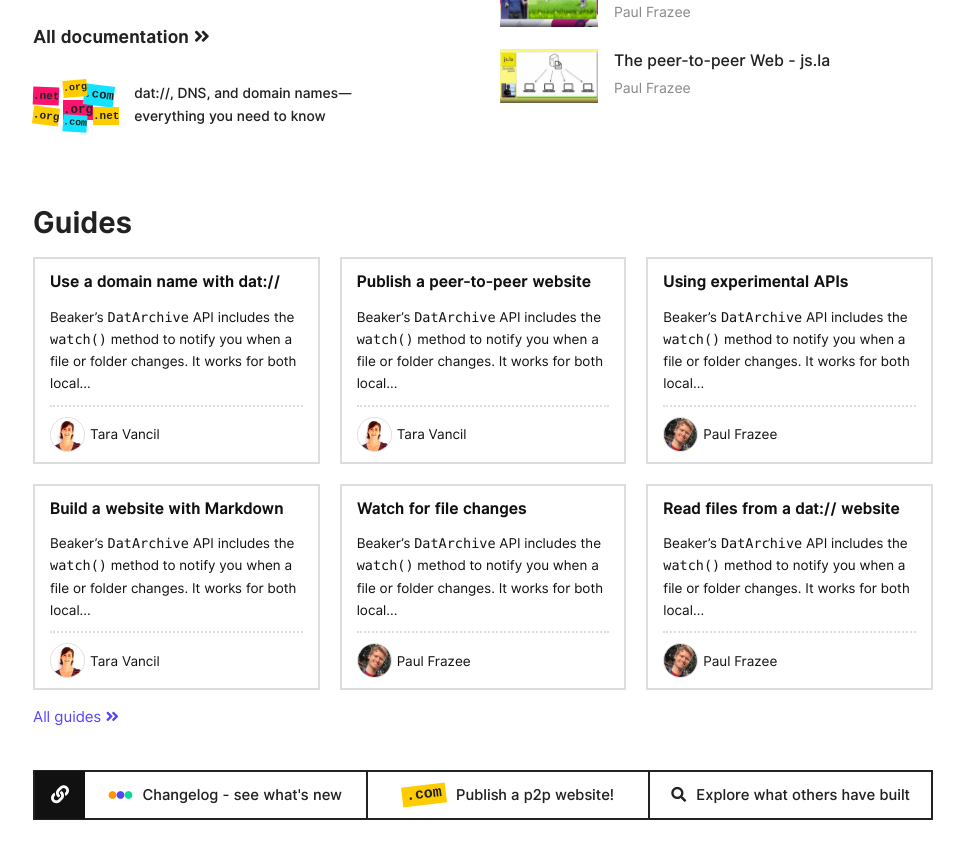
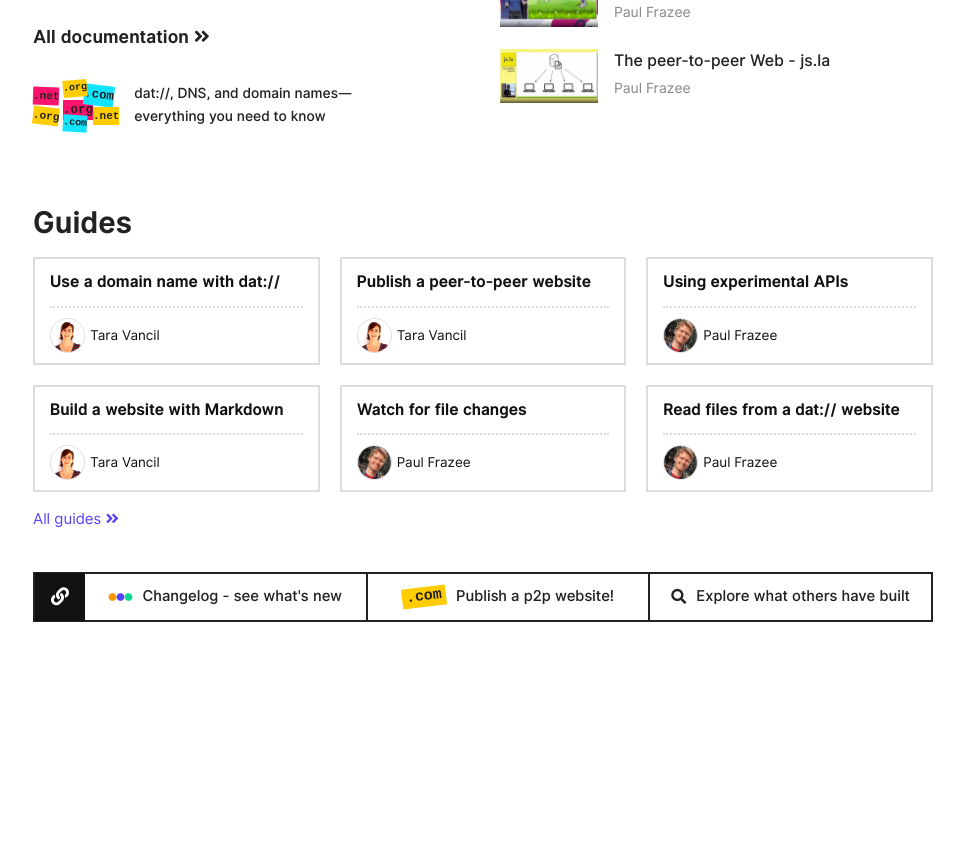
Before and after one commit to beakerbrowser/beakerbrowser.com, a Jekyll site: the page built from _docs/index.md, in a window 1280 px wide and 900 px high, scrolled down 1020 px. Shown: the top 859 px of the window, without its empty margins (157-1121 px from the left). Built offline with Jekyll 4.4.1, drawn with Linux system fonts in a browser that asks for light colours; after the commit the page ends 1722 px from its top, so only the background shows below that.

Commit message:
Remove guide snippets for now

```diff
--- a/_includes/guide-grid-item.html
+++ b/_includes/guide-grid-item.html
@@ -3,10 +3,6 @@
     <h3 class="guide-title">
       {{ include.guide.title }}
     </h3>
-
-    <p class="guide-snippet light">
-      Beaker’s <code>DatArchive</code> API includes the <code>watch()</code> method to notify you when a file or folder changes. It works for both local...
-    </p>
 
     <div class="guide-metadata">
       <img class="avatar" src="{{ include.guide.authorAvatar }}"/>
```
Also changed, not shown: _data/docs.yml (+8 -0 lines).
